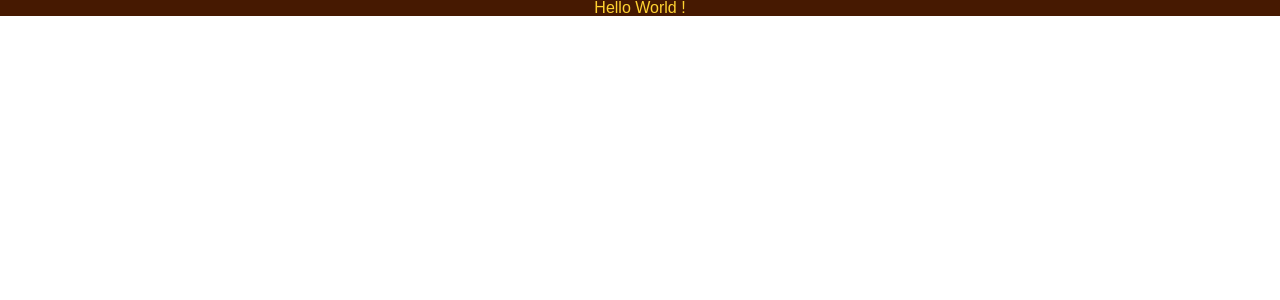
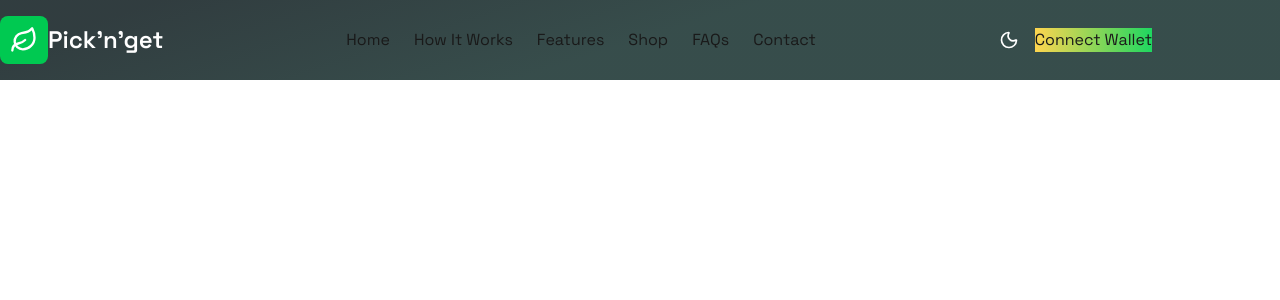
Before and after one commit to kemsguy7/pick-n-get-fe, a Next.js app: page / in a window 1280 px wide. Shown: the top 300 px of the page. Built offline with nearby package versions, Linux system fonts and the light colour scheme.

Commit message:
updates to header

```diff
--- a/app/components/layout/Header.tsx
+++ b/app/components/layout/Header.tsx
@@ -71,7 +71,7 @@ const Header: React.FC<HeaderProps> = ({ className = '' }) => {
   return (
     <>
       <header className={`header-gradient backdrop-blur-custom relative z-50 ${className}`}>
-        <div className="max-w-7xl mx-auto px-4 sm:px-6 lg:px-8">
+        <div className="max-w-[90vw]  mx-auto px-4 sm:px-6 lg:px-12  ">
           <div className="flex items-center justify-between h-16 lg:h-20">
 
             {/* Left - Logo */}
@@ -80,12 +80,12 @@ const Header: React.FC<HeaderProps> = ({ className = '' }) => {
                 <Leaf className="w-6 h-6 lg:w-7 lg:h-7 text-white" />
               </div>
               <span className="text-white text-xl lg:text-2xl font-semibold font-space-grotesk">
-                EcoCleans
+                Pick'n'get
               </span>
             </div>
 
             {/* Center - Navigation Links (Desktop) */}
-            <nav className="hidden lg:flex items-center space-x-2">
+            <nav className="hidden lg:flex gap-6 items-center space-x-2">
               {navLinks.map((link) => (
                 <button
                   key={link}
@@ -104,7 +104,7 @@ const Header: React.FC<HeaderProps> = ({ className = '' }) => {
             </nav>
 
             {/* Right - Theme Toggle & Connect Wallet */}
-            <div className="flex items-center space-x-3">
+            <div className="flex items-center gap-4 ">
 
               {/* Theme Toggle */}
               <button
@@ -121,9 +121,9 @@ const Header: React.FC<HeaderProps> = ({ className = '' }) => {
 
               {/* Connect Wallet Button */}
               <button className="
-                gradient-button text-black font-semibold px-4 py-2 lg:px-6 lg:py-3
+                gradient-button  text-black font-semibold px-4 py-4 lg:px-6 lg:py-6
                 rounded-full border border-white/10 hover:shadow-lg
-                transition-all duration-200 focus-visible text-sm lg:text-base
+                transition-all duration-200 focus-visible text-sm lg:text-base md:font-medium
               ">
                 Connect Wallet
               </button>
@@ -174,7 +174,7 @@ const Header: React.FC<HeaderProps> = ({ className = '' }) => {
         }
       `}>
         <div className="header-gradient backdrop-blur-custom border-t border-white/10">
-          <nav className="max-w-7xl mx-auto px-4 py-4">
+          <nav className="max-w-[90vw] mx-auto px-10 ml-0 py-4">
             <div className="flex flex-col space-y-2">
               {navLinks.map((link, index) => (
                 <button
--- a/app/globals.css
+++ b/app/globals.css
@@ -1,6 +1,5 @@
+@import url('https://fonts.googleapis.com/css2?family=Space+Grotesk:wght@300;400;500;600;700&display=swap');
 @import "tailwindcss";
-@import url('https://fonts.googleapis.com/css2?family=Space+Grotesk:wght@300;400;500;600;700&display=swap');
-
 @import "tailwindcss/preflight";
 
 
@@ -38,7 +37,7 @@
 html,
 body {
   max-width: 100vw;
-  overflow-x: hidden;
+  /* overflow-x: hidden; */
   font-family: 'Space Grotesk', sans-serif;
   background-color: var(--bg-primary);
   color: var(--text-primary);
--- a/app/page.tsx
+++ b/app/page.tsx
@@ -1,11 +1,14 @@
 import Image from "next/image";
 import styles from "./page.module.css";
+import Header from "./components/layout/Header";
+
 
 export default function Home() {
   return (
-    <>
-    <h1 className="py-16 bg-amber-950 text-amber-300 text-5xl font-bold text-center">Hello World !
-    </h1>
-    </>
+    <div>
+      <Header />
+    </div>
+
+
   );
 }
```
